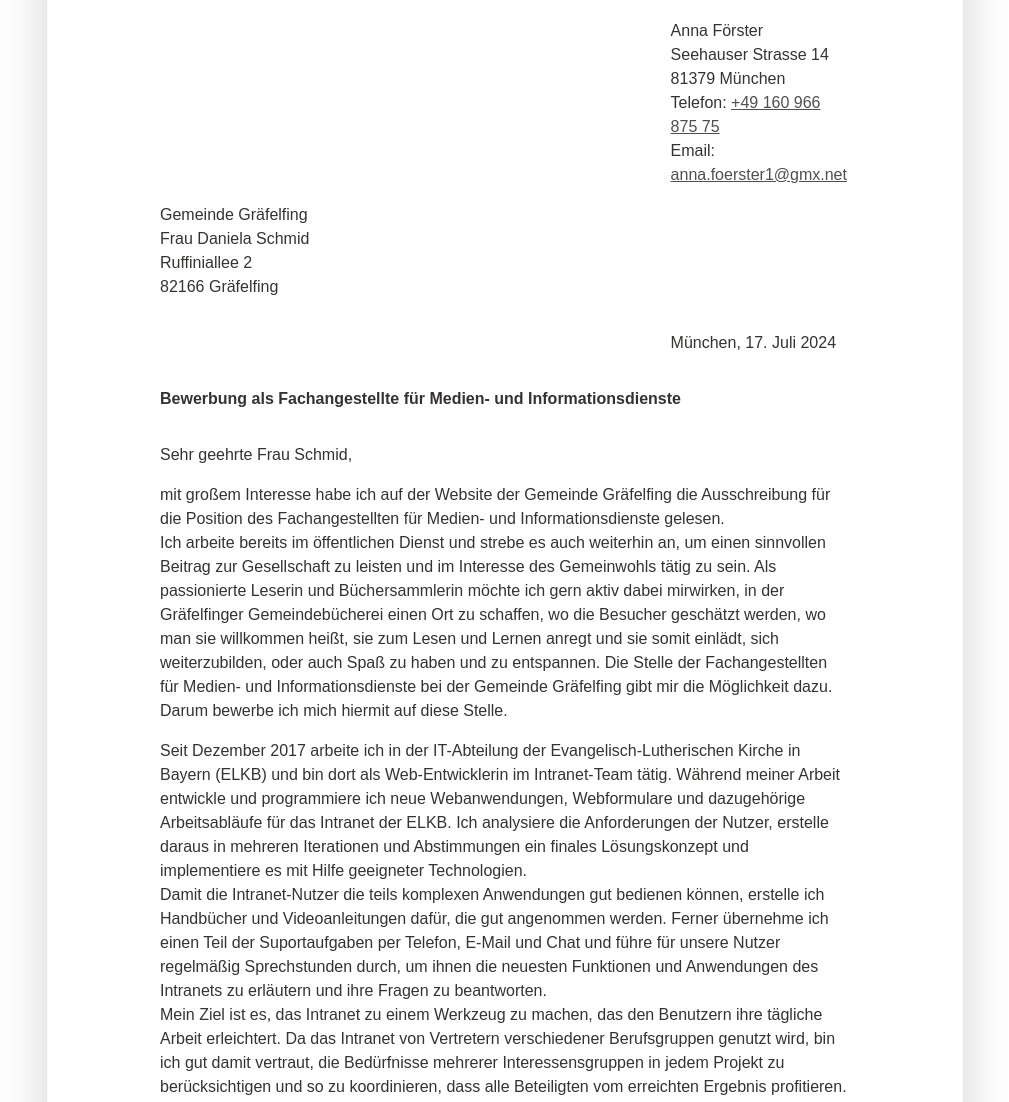
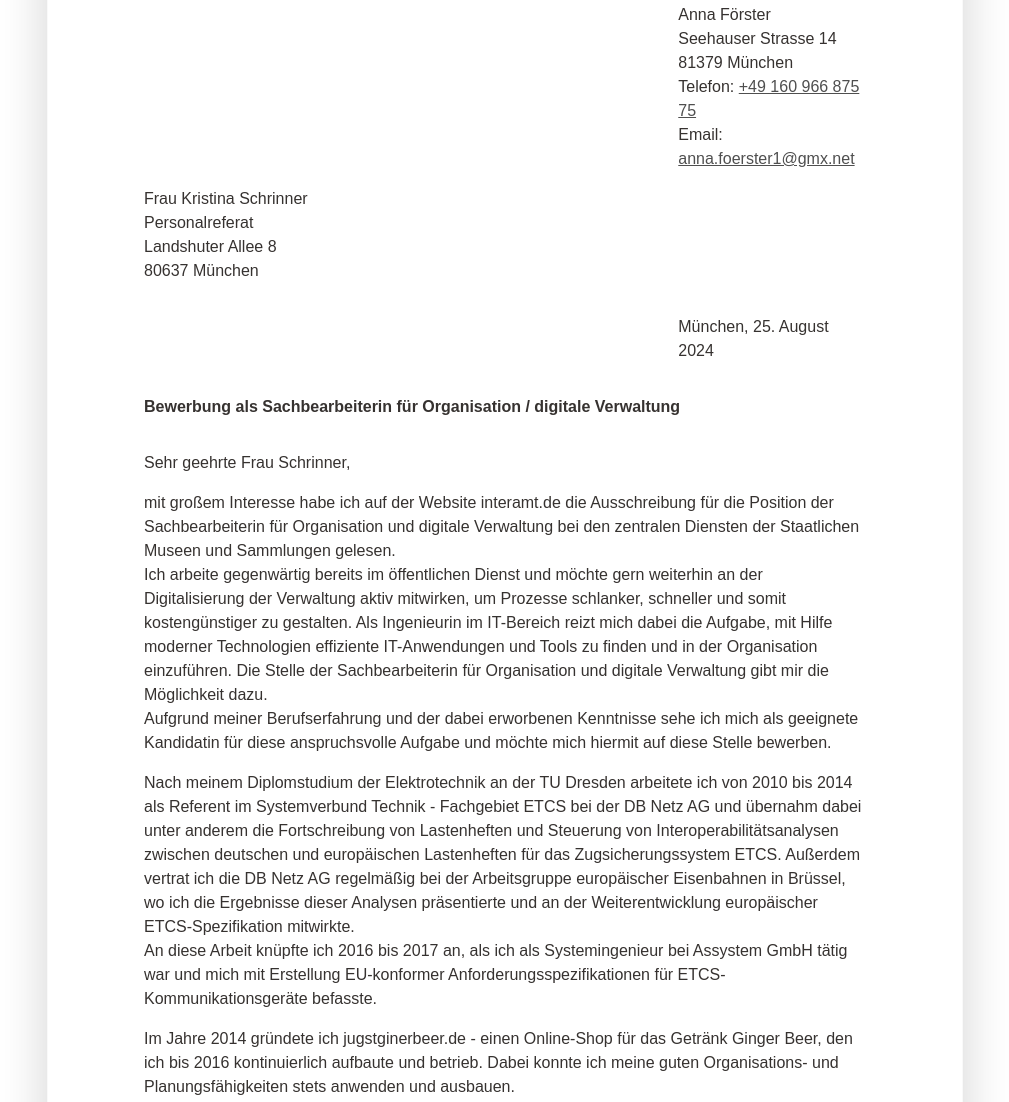
Before and after one commit to BluePeony/anschreiben_spezialist_digital_graefelfing, a plain HTML site: page docs/index.html in a window 1280 px wide. Shown: the part 142-1244 px from the top of the page, without its empty margins (135-1144 px from the left). Drawn offline with Linux system fonts and the light colour scheme; a web font is replaced by a local one.

Commit message:
Updated for zentrale Dienste

```diff
--- a/docs/assets/css/custom_cover_letter.css
+++ b/docs/assets/css/custom_cover_letter.css
@@ -30,7 +30,7 @@
 }
 
 .p-5  {
-  padding: 7rem !important;
+  padding: 6rem !important;
 }
 .resume-name, .resume-section-heading, svg {
     /*color: #5ec7a1;*/
--- a/docs/index.html
+++ b/docs/index.html
@@ -47,55 +47,51 @@
 			</section>
 
 			<section class="py-3" id="recipient">
-				Gemeinde Gräfelfing<br>
-				Frau Daniela Schmid<br>
-				Ruffiniallee 2<br>
-				82166 Gräfelfing<br>
+				Frau Kristina Schrinner<br>
+				Personalreferat<br>
+				Landshuter Allee 8<br>
+				80637 München<br>
 			</section>
 
 			<section class="py-3" id="date">
 				<div>
-					München, 17. Juli 2024
+					München, 25. August 2024
 				</div>
 			</section>
 
 			<section class="py-3" id="subject">
-				Bewerbung als Fachangestellte für Medien- und Informationsdienste
+				Bewerbung als Sachbearbeiterin für Organisation / digitale Verwaltung
 			</section>
 
 			<section class="py-3" id="main-part">
 				<p>
-					Sehr geehrte Frau Schmid,
+					Sehr geehrte Frau Schrinner,
 				</p>
 				<p>
-					mit großem Interesse habe ich auf der Website der Gemeinde Gräfelfing die Ausschreibung für die Position des Fachangestellten für Medien- und Informationsdienste gelesen. <br>
-					Ich arbeite bereits im öffentlichen Dienst und strebe es auch weiterhin an, um einen sinnvollen Beitrag zur Gesellschaft zu leisten und im Interesse des Gemeinwohls tätig zu sein. Als passionierte Leserin und Büchersammlerin möchte ich gern aktiv dabei mirwirken, in der Gräfelfinger Gemeindebücherei einen Ort zu schaffen, wo die Besucher geschätzt werden, wo man sie willkommen heißt, sie zum Lesen und Lernen anregt und sie somit einlädt, sich weiterzubilden, oder auch Spaß zu haben und zu entspannen. Die Stelle der Fachangestellten für Medien- und Informationsdienste bei der Gemeinde Gräfelfing gibt mir die Möglichkeit dazu.<br>
-					Darum bewerbe ich mich hiermit auf diese Stelle.
+					mit großem Interesse habe ich auf der Website interamt.de die Ausschreibung für die Position der Sachbearbeiterin für Organisation und digitale Verwaltung bei den zentralen Diensten der Staatlichen Museen und Sammlungen gelesen.<br>
+					Ich arbeite gegenwärtig bereits im öffentlichen Dienst und möchte gern weiterhin an der Digitalisierung der Verwaltung aktiv mitwirken, um Prozesse schlanker, schneller und somit kostengünstiger zu gestalten. Als Ingenieurin im IT-Bereich reizt mich dabei die Aufgabe, mit Hilfe moderner Technologien effiziente IT-Anwendungen und Tools zu finden und in der Organisation einzuführen. Die Stelle der Sachbearbeiterin für Organisation und digitale Verwaltung gibt mir die Möglichkeit dazu.<br>
+					Aufgrund meiner Berufserfahrung und der dabei erworbenen Kenntnisse sehe ich mich als geeignete Kandidatin für diese anspruchsvolle Aufgabe und möchte mich hiermit auf diese Stelle bewerben.
 				</p>
-				<!-- <p>
-					Nach meinem Diplomstudium der Elektrotechnik an der TU Dresden arbeitete ich von 2010 bis 2014 als Referent im Systemverbund Technik - Fachgebiet ETCS bei der DB Netz AG und übernahm dabei unter anderem die Steuerung von Interoperabilitätsanalysen zwischen deutschen und europäischen Lastenheften für das Zugsicherungssystem ETCS. Außerdem vertrat ich die DB Netz AG regelmäßig bei der Arbeitsgruppe europäischer Eisenbahnen in Brüssel, wo ich die Ergebnisse dieser Analysen präsentierte und an der Weiterentwicklung europäischer ETCS-Spezifikation mitwirkte. <br>
+				<p>
+					Nach meinem Diplomstudium der Elektrotechnik an der TU Dresden arbeitete ich von 2010 bis 2014 als Referent im Systemverbund Technik - Fachgebiet ETCS bei der DB Netz AG und übernahm dabei unter anderem die Fortschreibung von Lastenheften und Steuerung von Interoperabilitätsanalysen zwischen deutschen und europäischen Lastenheften für das Zugsicherungssystem ETCS. Außerdem vertrat ich die DB Netz AG regelmäßig bei der Arbeitsgruppe europäischer Eisenbahnen in Brüssel, wo ich die Ergebnisse dieser Analysen präsentierte und an der Weiterentwicklung europäischer ETCS-Spezifikation mitwirkte.<br>
 					An diese Arbeit knüpfte ich 2016 bis 2017 an, als ich als Systemingenieur bei Assystem GmbH tätig war und mich mit Erstellung EU-konformer Anforderungsspezifikationen für ETCS-Kommunikationsgeräte befasste.
 				</p>
 				<p>
 					Im Jahre 2014 gründete ich jugstginerbeer.de - einen Online-Shop für das Getränk Ginger Beer, den ich bis 2016 kontinuierlich aufbaute und betrieb. Dabei konnte ich meine guten Organisations- und Planungsfähigkeiten stets anwenden und ausbauen.
-				</p> -->
-				<!--<p>
-					Während meiner anschließenden Tätigkeit als Systemingenieur bei Assystem GmbH knüpfte ich an meine Arbeit bei der DB Netz AG an und befasste mich als Mitglied einer gesamteuropäischen Eisenbahnprojektgruppe EULYNX mit der Erstellung von Anforderungsspezifikationen für das ETCS-Kommunikationsgerät RBC. Während der Projekttreffen dieser Arbeitsgruppe stimmte ich die deutsche Spezifikation mit den europäischen Projektpartnern ab. Außerdem beriet ich die Deutsche Bahn AG bei Zulassungsfragen rund um das Zugsicherungssystem ETCS.
-				</p> -->
+				</p>
 				<p>
 					Seit Dezember 2017 arbeite ich in der IT-Abteilung der Evangelisch-Lutherischen Kirche in Bayern (ELKB) und bin dort als Web-Entwicklerin im Intranet-Team tätig. Während meiner Arbeit entwickle und programmiere ich neue Webanwendungen, Webformulare und dazugehörige Arbeitsabläufe für das Intranet der ELKB. Ich analysiere die Anforderungen der Nutzer, erstelle daraus in mehreren Iterationen und Abstimmungen ein finales Lösungskonzept und implementiere es mit Hilfe geeigneter Technologien.<br>
-					Damit die Intranet-Nutzer die teils komplexen Anwendungen gut bedienen können, erstelle ich Handbücher und Videoanleitungen dafür, die gut angenommen werden. Ferner übernehme ich einen Teil der Suportaufgaben per Telefon, E-Mail und Chat und führe für unsere Nutzer regelmäßig Sprechstunden durch, um ihnen die neuesten Funktionen und Anwendungen des Intranets zu erläutern und ihre Fragen zu beantworten. <br>
+					Damit die Intranet-Nutzer die teils komplexen Anwendungen und Prozesse gut bedienen können, erstelle ich Handbücher und Videoanleitungen dafür, die gut angenommen werden. Ferner übernehme ich einen Teil der Suportaufgaben per Telefon, E-Mail und Chat und führe für unsere Nutzer regelmäßig Sprechstunden durch, um ihnen die neuesten Funktionen und Anwendungen des Intranets zu erläutern und ihre Fragen zu beantworten.<br>
 					Mein Ziel ist es, das Intranet zu einem Werkzeug zu machen, das den Benutzern ihre tägliche Arbeit erleichtert. Da das Intranet von Vertretern verschiedener Berufsgruppen genutzt wird, bin ich gut damit vertraut, die Bedürfnisse mehrerer Interessensgruppen in jedem Projekt zu berücksichtigen und so zu koordinieren, dass alle Beteiligten vom erreichten Ergebnis profitieren.
 				</p>
 				<p>
 					Ferner arbeite ich seit Februar 2024 samstags als flexible Aushilfe in der Buchhandlung Partnachplatz in München, da ich sehr gern mit Büchern zu tun habe und es mich reizt, Kunden ein jeweils passendes Buch zu empfehlen und die Arbeit und Aufgaben in einer Buchhandlung kennen zu lernen.
 				</p>
 				<p>
-					Mir ist bewusst, dass ich als Fachangestellte für Medien- und Informationsdienste in einer Bibliothek eine Quereinsteigerin wäre und einige in der Stellenanzeige genannten Anforderungen, wie z.B. Kenntnis der Regeln der Katalogisierung, neu für mich sind. Doch ich finde die Aufgaben der Stelle äußerst spannend, bin sehr motiviert und aus bisheriger Erfahrung weiß ich, dass ich mich schnell und gründlich in neue Aufgabengebiete einarbeiten kann und widme mich ihnen mit viel Energie und Engagement. <!--Auch arbeite ich immer strukturiert und kann sehr gut priorisieren.--> <br>
+					Ich bin überzeugt, dass ich als Sachbearbeiterin für Organisation und digitale Verwaltung die zentralen Dienste der staatlichen Museen und Sammlungen intensiv unterstützen kann. Die Aufgaben der Stelle finde ich äußerst spannend und bin darum sehr motiviert. Außerdem arbeite ich immer strukturiert und kann sehr gut priorisieren. Aus bisheriger Erfahrung weiß ich, dass ich mich schnell und gründlich in neue Aufgabengebiete einarbeiten kann und widme mich ihnen mit viel Energie und Engagement.
 				</p>
 				<p>
-					Ich bin zuversichtlich, dass ich als Fachangestellte für Medien- und Informationsdienste die Bibliothek der Gemeinde Gräfelfing intensiv unterstützen kann und freue mich auf neue Aufgaben in einem spannenden Umfeld, welche mich gleichermaßen erfüllen und mir Raum zur Weiterentwicklung geben. <br>
-					In der Stellenbeschreibung las ich, dass der Umfang der Stelle bis zu 31 Stunden pro Woche beträgt. Dass es sich um eine Teilzeitstelle handelt, passt für mich sehr gut, da ich ab Oktober 2024 berufsbegleitend eine 19-monatige Ausbildung im Bereich der Buchbranche beginnen möchte, um mir weitere Kenntnisse rund um das Kulturgut Buch und den Buchhandel anzueignen. Da es sich dabei um einen Fernlehrgang handelt, werden meine Arbeit und Dienstzeiten davon in keiner Weise beeinträchtigt sein.
+					In der Stellenbeschreibung las ich, dass es sich um eine Vollzeitstelle handelt. Ab Oktober 2024 werde ich berufsbegleitend eine 19-monatige Ausbildung im Bereich der Buchbranche beginnen, um mir weitere Kenntnisse rund um das Kulturgut Buch anzueignen. Darum möchte ich gern meine Arbeitszeit auf 30 Wochenstunden begrenzen und würde es sehr zu schätzen wissen, wenn Sie mir in diesem Punkt entgegenkommen könnten.
 				</p>
 				<p>
 					Danke, dass Sie sich die Zeit genommen haben, meine Bewerbung zu prüfen. Gern möchte ich Sie in einem persönlichen Gespräch von meinen Fähigkeiten überzeugen und dabei mehr über diese Stelle erfahren. Daher freue ich mich über eine Einladung zum Vorstellungsgespräch.
```
